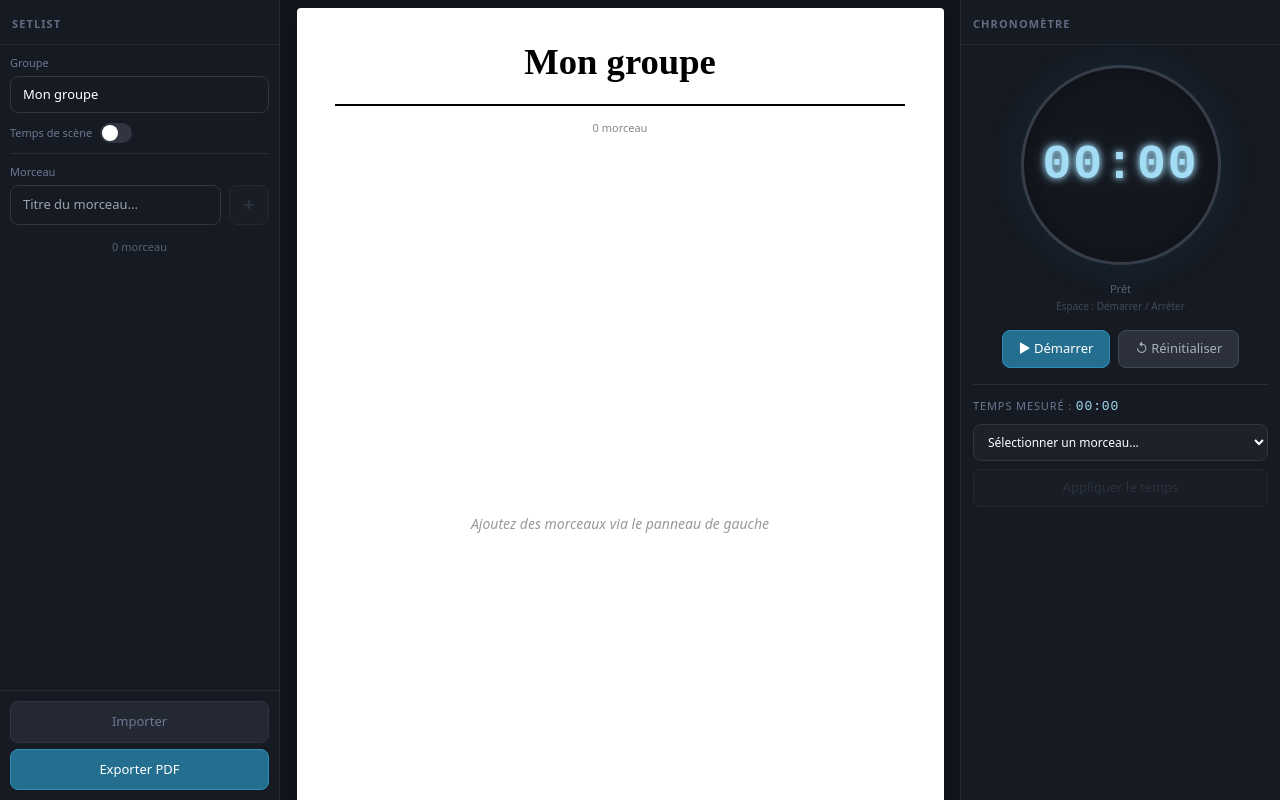
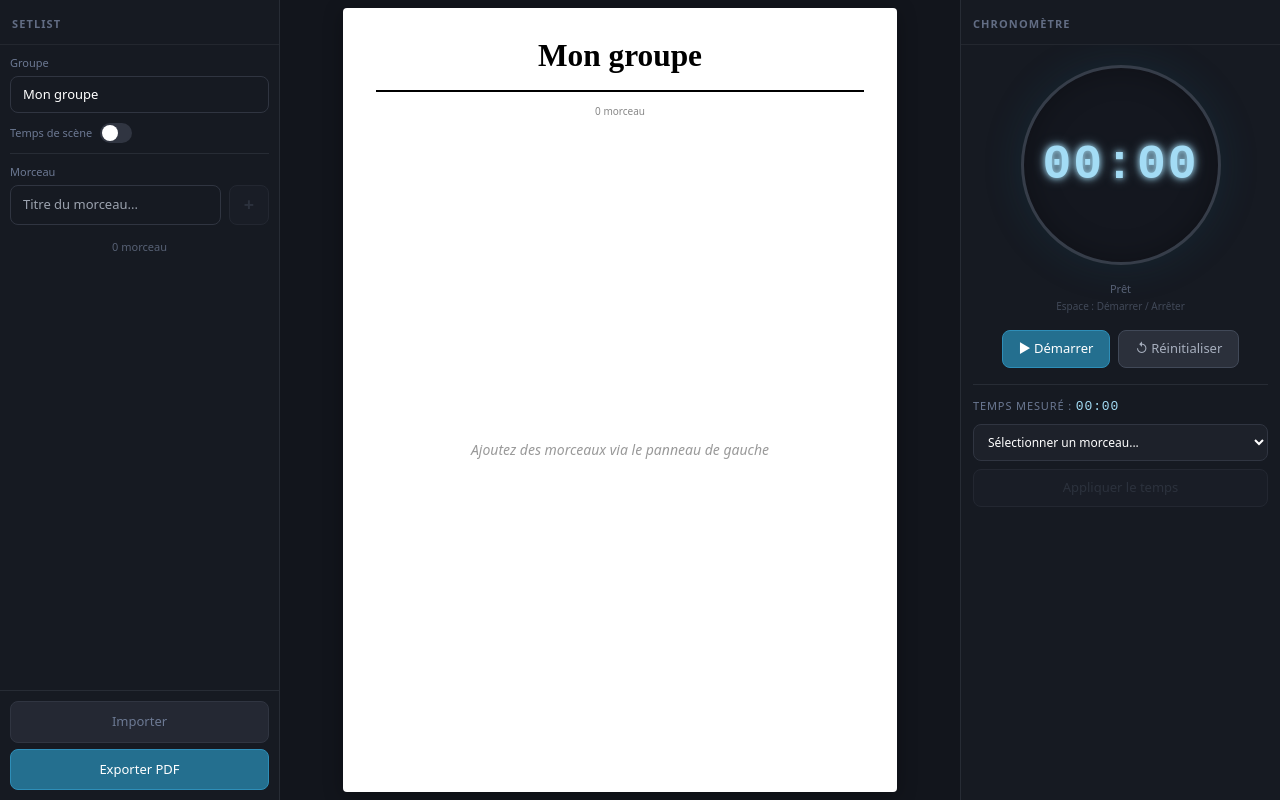
Before and after one commit to DjoAHP/setlab-saas, a React (Vite) app: page / in a window 1280 px wide. Built offline with nearby package versions, Linux system fonts and the light colour scheme; the HTML template or start-up script is replaced by a standard one.

Commit message:
fix: make preview wrapper a flex container so flex: 1 on SetlistPreview works correctly

```diff
--- a/src/App.tsx
+++ b/src/App.tsx
@@ -67,7 +67,7 @@ function AppContent() {
       <div style={{ width: "280px", flexShrink: 0, height: "100%" }}>
         <SetlistEditor />
       </div>
-      <div style={{ flex: 1, minWidth: 0, height: "100%" }}>
+      <div style={{ flex: 1, minWidth: 0, height: "100%", display: "flex", flexDirection: "column" }}>
         <SetlistPreview />
       </div>
       <div style={{ width: "320px", flexShrink: 0, height: "100%" }}>
```
